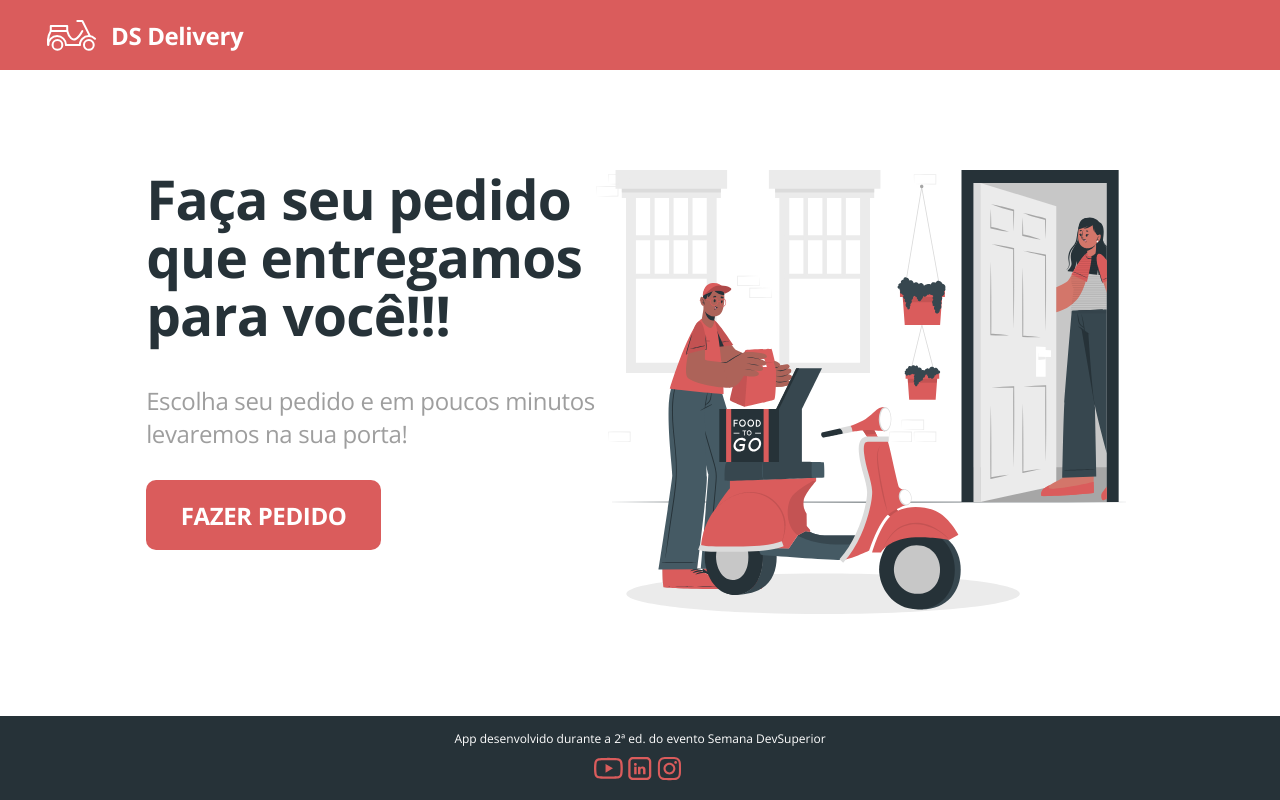
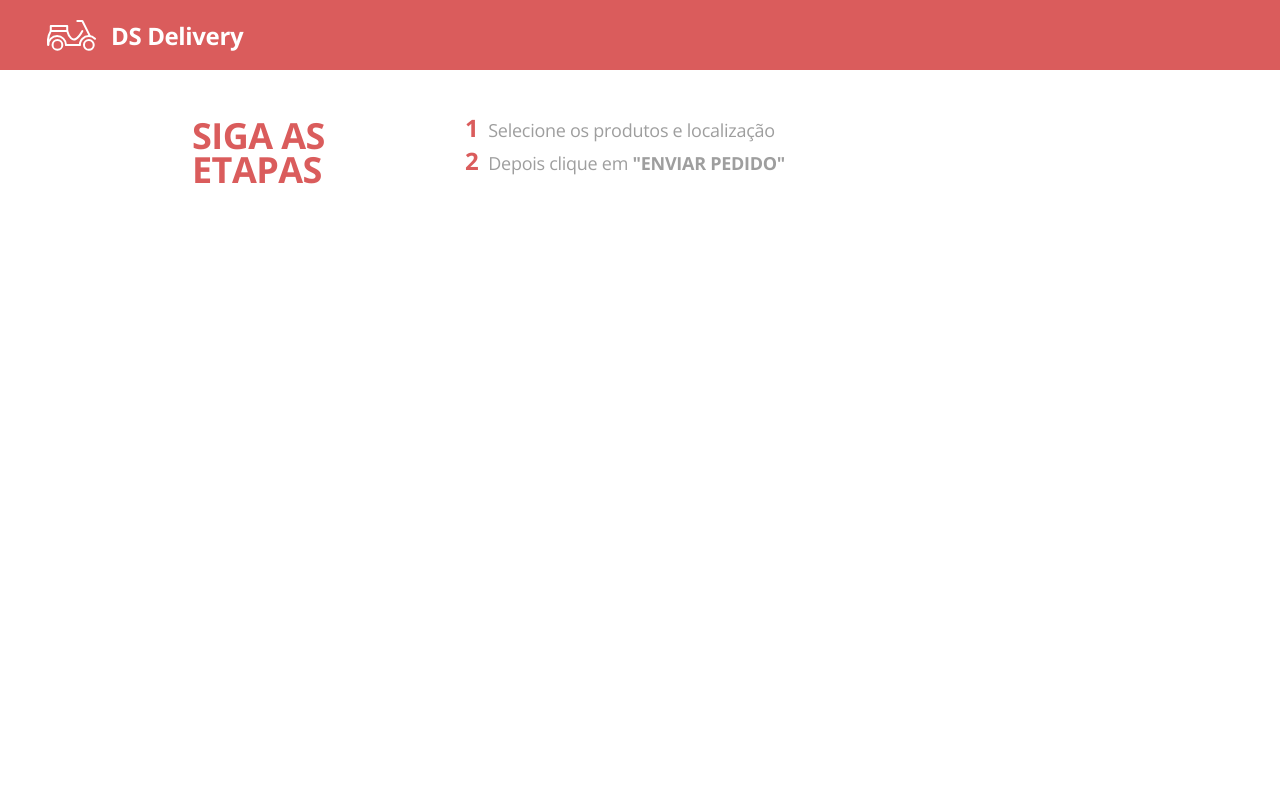
Before and after one commit to gnf22/dsdeliver-sds2, a React (Create React App) app in the folder front-web/: page /orders in a window 1280 px wide. Built offline with nearby package versions, Linux system fonts and the light colour scheme.

Commit message:
Add routes and StepsHeader

```diff
--- a/front-web/package.json
+++ b/front-web/package.json
@@ -19,6 +19,7 @@
     "eslint-plugin-react-hooks": "^4",
     "react": "^17.0.1",
     "react-dom": "^17.0.1",
+    "react-router-dom": "^5.2.0",
     "react-scripts": "4.0.1",
     "styled-components": "^5.2.1",
     "typescript": "^4.0.3",
@@ -43,6 +44,7 @@
     ]
   },
   "devDependencies": {
+    "@types/react-router-dom": "^5.1.7",
     "@types/styled-components": "^5.1.7",
     "eslint": "^7.17.0",
     "eslint-config-prettier": "^7.1.0",
--- a/front-web/src/App.tsx
+++ b/front-web/src/App.tsx
@@ -1,16 +1,11 @@
 import React from 'react';
+import Routes from './Routes';
 import Globalstyle from './styles/global';
-
-import NavBar from './components/NavBar';
-import Home from './pages/Home';
-
-// import { Container } from './styles';
 
 const App: React.FC = () => {
   return (
     <>
-      <NavBar />
-      <Home />
+      <Routes />
       <Globalstyle />
     </>
   );
--- /dev/null
+++ b/front-web/src/Routes.tsx
@@ -0,0 +1,19 @@
+import React from 'react';
+import { BrowserRouter, Switch, Route } from 'react-router-dom';
+import NavBar from './components/NavBar';
+import Home from './pages/Home';
+import Orders from './pages/Orders';
+
+const Routes: React.FC = () => {
+  return (
+    <BrowserRouter>
+      <NavBar />
+      <Switch>
+        <Route path="/" exact component={Home} />
+        <Route path="/orders" component={Orders} />
+      </Switch>
+    </BrowserRouter>
+  );
+};
+
+export default Routes;
--- a/front-web/src/components/NavBar/index.tsx
+++ b/front-web/src/components/NavBar/index.tsx
@@ -2,13 +2,13 @@ import React from 'react';
 
 import { ReactComponent as Logo } from '../../assets/logo.svg';
 
-import { Container } from './styles';
+import { Container, LogoText } from './styles';
 
 const NavBar: React.FC = () => {
   return (
     <Container>
       <Logo />
-      <a href="home">DS Delivery</a>
+      <LogoText to="/">DS Delivery</LogoText>
     </Container>
   );
 };
--- a/front-web/src/components/NavBar/styles.ts
+++ b/front-web/src/components/NavBar/styles.ts
@@ -1,4 +1,6 @@
 import styled from 'styled-components';
+
+import { Link } from 'react-router-dom';
 
 export const Container = styled.nav`
   height: 70px;
@@ -6,13 +8,13 @@ export const Container = styled.nav`
   padding-left: 47px;
   display: flex;
   align-items: center;
+`;
 
-  a {
+export const LogoText = styled(Link)`
   font-weight: bold;
   font-size: 24px;
   line-height: 33px;
   letter-spacing: -0.015em;
   color: #fff;
   margin-left: 15px;
-  }
 `;
--- a/front-web/src/pages/Home/index.tsx
+++ b/front-web/src/pages/Home/index.tsx
@@ -9,6 +9,7 @@ import {
   HomeActions,
   HomeTitle,
   HomeSubTitle,
+  HomeBtnOrder,
   HomeImage,
 } from './styles';
 
@@ -32,7 +33,7 @@ const Home: React.FC = () => {
               levaremos na sua porta!
             </HomeSubTitle>
 
-            <a href="orders">FAZER PEDIDO</a>
+            <HomeBtnOrder to="orders">FAZER PEDIDO</HomeBtnOrder>
           </HomeActions>
 
           <HomeImage>
--- a/front-web/src/pages/Home/styles.ts
+++ b/front-web/src/pages/Home/styles.ts
@@ -1,4 +1,5 @@
 import styled from 'styled-components';
+import { Link } from 'react-router-dom';
 
 export const HomeContainer = styled.div`
   padding-top: 100px;
@@ -29,30 +30,10 @@ export const HomeContent = styled.div`
 `;
 
 export const HomeActions = styled.div`
-  a {
-    background-color: var(--primary-color);
-    border-radius: 10px;
-    height: 70px;
-    width: 235px;
-    display: inline-block;
+  @media only screen and (max-width: 768px) {
     display: flex;
+    flex-direction: column;
     align-items: center;
-    justify-content: center;
-    font-weight: bold;
-    font-size: 24px;
-    letter-spacing: -0.015em;
-    color: #fff;
-
-    &:hover {
-      background-color: var(--primary-hover-color);
-      transform: scale(1.01);
-    }
-
-    @media only screen and (max-width: 768px) {
-      display: flex;
-      flex-direction: column;
-      align-items: center;
-    }
   }
 `;
 
@@ -82,6 +63,26 @@ export const HomeSubTitle = styled.h3`
   }
 `;
 
+export const HomeBtnOrder = styled(Link)`
+  background-color: var(--primary-color);
+  border-radius: 10px;
+  height: 70px;
+  width: 235px;
+  display: inline-block;
+  display: flex;
+  align-items: center;
+  justify-content: center;
+  font-weight: bold;
+  font-size: 24px;
+  letter-spacing: -0.015em;
+  color: #fff;
+
+  &:hover {
+    background-color: var(--primary-hover-color);
+    transform: scale(1.01);
+  }
+`;
+
 export const HomeImage = styled.div`
   svg {
     width: 100% !important;
--- /dev/null
+++ b/front-web/src/pages/Orders/StepsHeader.tsx
@@ -0,0 +1,37 @@
+/* eslint-disable react/no-unescaped-entities */
+import React from 'react';
+
+import {
+  OrdersStepsContainer,
+  OrdersStepsContent,
+  StepsTitle,
+  StepsItems,
+  StepsNumber,
+} from './styles';
+
+const StepHeader: React.FC = () => {
+  return (
+    <OrdersStepsContainer>
+      <OrdersStepsContent>
+        <StepsTitle>
+          SIGA AS
+          <br />
+          ETAPAS
+        </StepsTitle>
+        <StepsItems>
+          <li>
+            <StepsNumber>1</StepsNumber>
+            Selecione os produtos e localização
+          </li>
+          <li>
+            <StepsNumber>2</StepsNumber>
+            Depois clique em
+            <strong> "ENVIAR PEDIDO"</strong>
+          </li>
+        </StepsItems>
+      </OrdersStepsContent>
+    </OrdersStepsContainer>
+  );
+};
+
+export default StepHeader;
--- /dev/null
+++ b/front-web/src/pages/Orders/index.tsx
@@ -0,0 +1,14 @@
+import React from 'react';
+import StepsHeader from './StepsHeader';
+
+import { OrdersContainer } from './styles';
+
+const Orders: React.FC = () => {
+  return (
+    <OrdersContainer>
+      <StepsHeader />
+    </OrdersContainer>
+  );
+};
+
+export default Orders;
--- /dev/null
+++ b/front-web/src/pages/Orders/styles.ts
@@ -0,0 +1,53 @@
+import styled from 'styled-components';
+
+export const OrdersContainer = styled.div`
+  background-color: var(--light-color);
+
+  h3 {
+    margin: 0;
+  }
+`;
+
+export const OrdersStepsContainer = styled.header`
+  display: flex;
+  justify-content: center;
+  background-color: #fff;
+  margin-bottom: 30px;
+`;
+
+export const OrdersStepsContent = styled.div`
+  display: flex;
+  padding: 25px 0;
+  width: 70%;
+`;
+
+export const StepsTitle = styled.h1`
+  font-weight: bold;
+  font-size: 36px;
+  line-height: 34px;
+  letter-spacing: -0.015em;
+  color: var(--primary-color);
+  margin-right: 100px;
+`;
+
+export const StepsItems = styled.ul`
+  list-style-type: none;
+
+  li {
+    font-weight: normal;
+    font-size: 18px;
+    line-height: 25px;
+    letter-spacing: -0.015em;
+    color: var(--secondary-color);
+  }
+`;
+
+export const StepsNumber = styled.span`
+  font-size: 24px;
+  font-style: normal;
+  font-weight: bold;
+  line-height: 33px;
+  letter-spacing: -0.015em;
+  color: var(--primary-color);
+  margin-right: 10px;
+`;
```
Also changed, not shown: 1 other file (tests, documents, lock files or other folders). Lines whose indentation alone changed are shown as unchanged.
